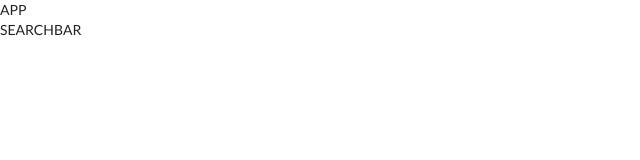
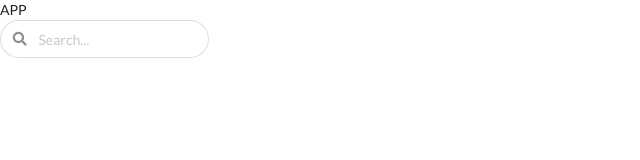
Before and after one commit to MLH-Fellowship/sprint3, a React (Create React App) app in the folder frontend/: page / in a window 1280 px wide. Shown: the top 160 px of the page, without its empty margins (0-640 px from the left). Built offline with nearby package versions, Linux system fonts and the light colour scheme.

Commit message:
Create SearchBar

```diff
--- a/frontend/src/components/App.js
+++ b/frontend/src/components/App.js
@@ -1,13 +1,22 @@
-import React, { useEffect } from 'react';
+import React, { useState } from 'react';
+import backend from '../api/backend';
 
 import SearchBar from './Search/SearchBar';
 
 const App = () => {
 
+    // function to search for a term (used in SearchBar component)
+    // also used to update search results component
+    const search = async (term) => {
+        // make request to backend
+        const response = await backend.get(`/search/${term}`);
+        console.log(response.data.tracks.items);
+    };
+
     return (
         <div>
             APP
-            <SearchBar />
+            <SearchBar search={search} />
         </div>
     );
 };
--- a/frontend/src/components/Search/SearchBar.js
+++ b/frontend/src/components/Search/SearchBar.js
@@ -1,9 +1,34 @@
-import React from 'react';
+import React, { useState } from 'react';
 
-const SearchBar = () => {
+const SearchBar = ({ search }) => {
+
+    // state for search term
+    const [searchTerm, setSearchTerm] = useState('');
+
+    // function for when search is submitted
+    const onFormSubmit = (event) => {
+        // prevent page from reloading
+        event.preventDefault();
+        // run search function
+        search(searchTerm);
+        // reset search term to empty string
+        setSearchTerm('');
+    }
+
     return (
-        <div>
-            SEARCHBAR
+        <div className="ui search">
+            <form onSubmit={onFormSubmit}>
+                <div className="ui left icon input">
+                    <input
+                        type="text"
+                        value={searchTerm}
+                        placeholder="Search..."
+                        onChange={(e) => setSearchTerm(e.target.value)}
+                        style={{'borderRadius': '50px'}}
+                    />
+                    <i className="search icon" />
+                </div>
+            </form>
         </div>
     );
 };
```
